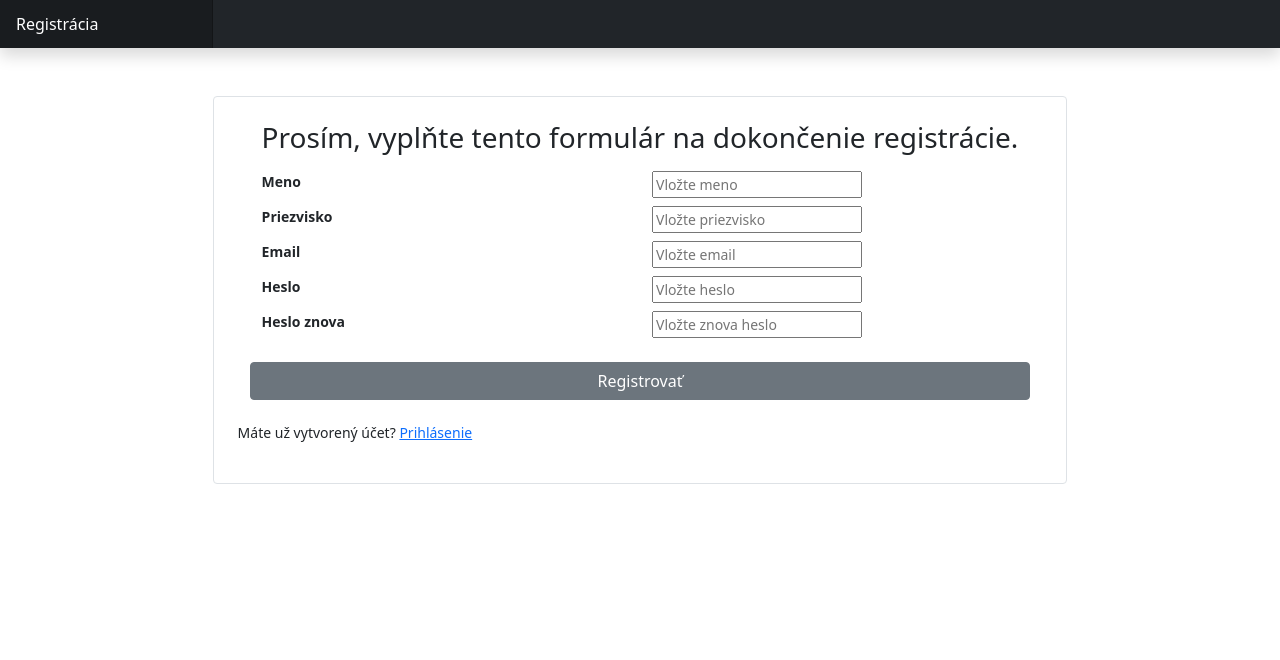
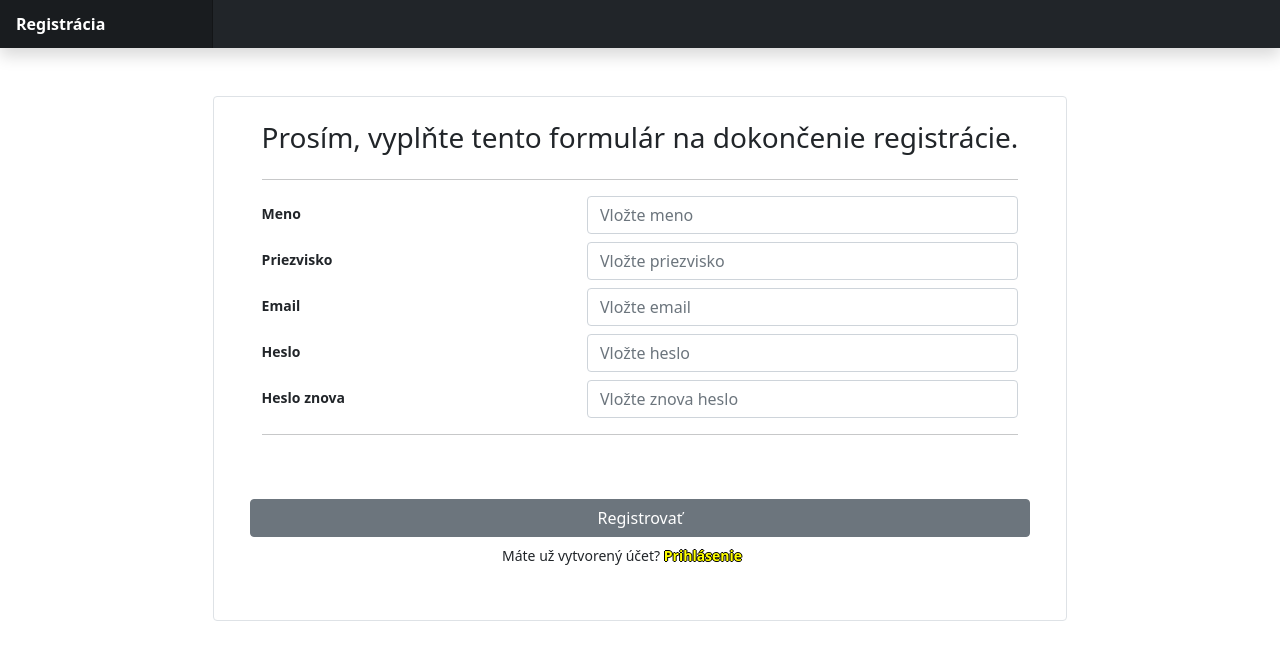
Before and after one commit to nethy-x/WEBTECH2-final-project, a PHP site: page /registration.php in a window 1280 px wide. Shown: the top 660 px of the page. Run offline with PHP 8.4, Linux system fonts and the light colour scheme; some libraries are stand-ins or nearby versions.

Commit message:
CSS upravy

```diff
--- a/css/custom-style/index-style.css
+++ b/css/custom-style/index-style.css
@@ -0,0 +1,25 @@
+a {
+    text-decoration: none;
+    color: black;
+    font-weight: bold;
+}
+.page_link {
+    padding: 15px 25px;
+    margin: 30px;
+}
+
+.page_link:link, .page_link:visited {
+    background-color: rgb(238, 234, 234);
+}
+
+.page_link:hover,  .page_link:active {
+    background-color: rgb(77, 77, 77);
+    color: white;
+}
+
+.reglog {
+    color: yellow; text-shadow: -1px 0 black, 0 1px black, 1px 0 black, 0 -1px black;
+}
+.reglog:hover {
+    color: rgb(117, 211, 40); text-shadow: -1px 0 black, 0 1px black, 1px 0 black, 0 -1px black;
+}
--- a/registration.php
+++ b/registration.php
@@ -61,55 +61,60 @@ if ($_SERVER["REQUEST_METHOD"] == "POST") {
                             <div class="row mb-2">
                                 <h3>Prosím, vyplňte tento formulár na dokončenie registrácie.</h3>
                             </div>
+                            <hr>
                             <div class="row mb-2">
                                 <div class="form-group col">
-                                    <label for="name"><b>Meno</b></label>
+                                    <label for="name" class="col-form-label"><b>Meno</b></label>
                                 </div>
-                                <div class="form-group col">
-                                    <input type="text" placeholder="Vložte meno" name="name" id="name" required>
+                                <div class="form-group col-lg-7">
+                                    <input class="form-control" type="text" placeholder="Vložte meno" name="name" id="name" required>
                                 </div>
                             </div>
                             <div class="row mb-2">
                                 <div class="form-group col">
-                                    <label for="surname"><b>Priezvisko</b></label>
+                                    <label for="surname" class="col-form-label"><b>Priezvisko</b></label>
                                 </div>
-                                <div class="form-group col">
-                                    <input type="text" placeholder="Vložte priezvisko" name="surname" id="surname"
+                                <div class="form-group  col-lg-7">
+                                    <input class="form-control" type="text" placeholder="Vložte priezvisko" name="surname" id="surname"
                                            required>
                                 </div>
                             </div>
                             <div class="row mb-2">
                                 <div class="form-group col">
-                                    <label for="email"><b>Email</b></label>
+                                    <label for="email" class="col-form-label"><b>Email</b></label>
                                 </div>
-                                <div class="form-group col">
-                                    <input type="email" placeholder="Vložte email" name="email" id="email" required>
+                                <div class="form-group  col-lg-7">
+                                    <input class="form-control" type="email" placeholder="Vložte email" name="email" id="email" required>
                                 </div>
                             </div>
                             <div class="row mb-2">
                                 <div class="form-group col">
-                                    <label for="psw"><b>Heslo</b></label>
+                                    <label for="psw" class="col-form-label"><b>Heslo</b></label>
                                 </div>
-                                <div class="form-group col">
-                                    <input type="password" placeholder="Vložte heslo" name="psw" id="psw" required>
+                                <div class="form-group  col-lg-7">
+                                    <input class="form-control" type="password" placeholder="Vložte heslo" name="psw" id="psw" required>
                                 </div>
                             </div>
                             <div class="row mb-2">
                                 <div class="form-group col">
-                                    <label for="psw-repeat"><b>Heslo znova</b></label>
+                                    <label for="psw-repeat" class="col-form-label"><b>Heslo znova</b></label>
                                 </div>
-                                <div class="form-group col">
-                                    <input type="password" placeholder="Vložte znova heslo" name="psw-repeat"
+                                <div class="form-group  col-lg-7">
+                                    <input class="form-control" type="password" placeholder="Vložte znova heslo" name="psw-repeat"
                                            id="psw-repeat"
                                            required>
                                 </div>
                             </div>
+                            <hr>
                             <div class="row mb-2">
-                                <button type="submit" class="btn btn-secondary mt-3" id="rgstr">Registrovať</button>
+                                <button type="submit" class="btn btn-secondary mt-5" id="rgstr">Registrovať</button>
                             </div>
                         </div>
+                        <div class="row mx-auto" style="width: 300px">
+                            <p>Máte už vytvorený účet? <a href="index.php" class="register reglog">Prihlásenie</a></p>
+                        </div>
                     </form>
-                    <p>Máte už vytvorený účet? <a href="index.php" class="register">Prihlásenie</a></p>
+
                 </div>
             </div>
         </main>
```
Also changed, not shown: partials/professor-login.php (+13 -11 lines), partials/student-login.php (+18 -16 lines).
